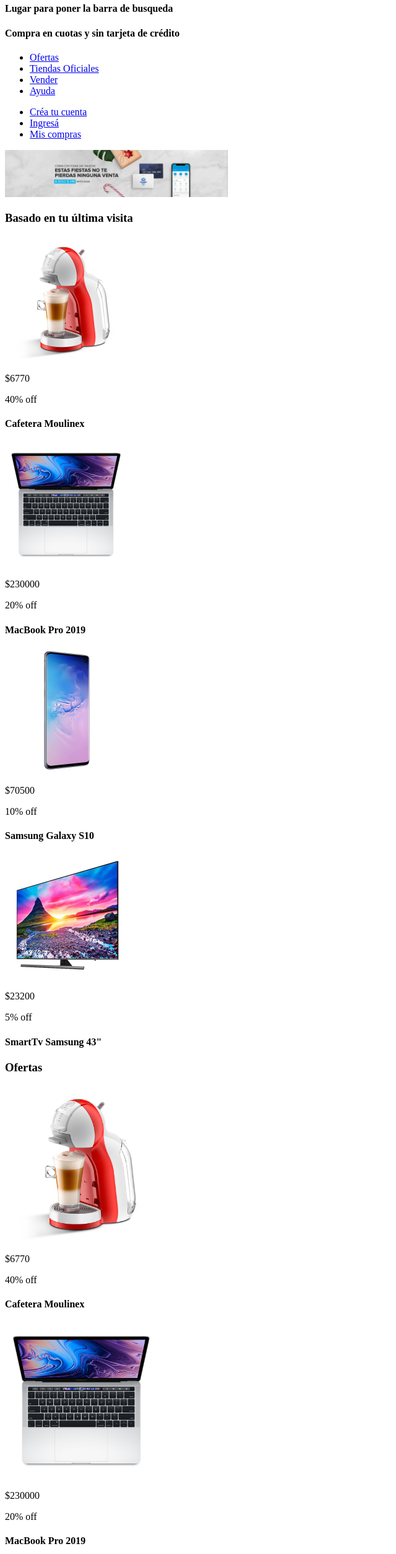
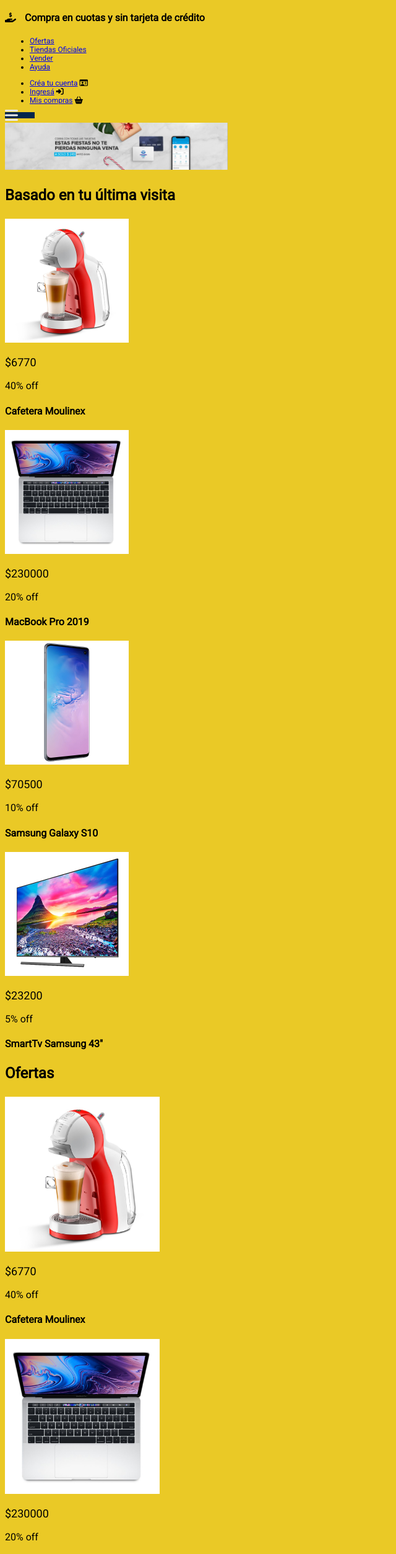
Before and after one commit to javierjazmin/Mercado-Liebre, a website: page views/home.html in a window 1280 px wide. Shown: the part 106-2614 px from the top of the page at 62% size, without its empty margins (0-640 px from the left). Drawn offline with Linux system fonts and the light colour scheme.

Commit message:
agregando estilos

```diff
--- /dev/null
+++ b/public/css/styles.css
@@ -0,0 +1,41 @@
+body{
+    font-family: 'Roboto', sans-serif;
+    background-color: #EAC926;
+    font-size: 12px;
+
+}
+h3{
+    font-size: 24px;
+}
+h4{
+    font-size: 16px;
+}
+.precio{
+    font-size: 18px;
+}
+.descuentos{
+    font-size: 16px;
+}
+
+.burger-menu{
+    text-align: center;
+}
+
+.fa-bars{
+            color: #ebebeb;
+            background-color: #03264C;
+            font-size: 24px;
+
+}
+footer{
+        background-color: #ebebeb;
+        text-align: center;
+        line-height: 10px;
+}
+.fa-solid{
+        width: 2em;
+    line-height: 10px;
+}
+h5{
+    text-align: left;
+}
--- a/views/home.html
+++ b/views/home.html
@@ -4,13 +4,17 @@
     <meta charset="UTF-8">
     <meta http-equiv="X-UA-Compatible" content="IE=edge">
     <meta name="viewport" content="width=device-width, initial-scale=1.0">
-    <title></title>
+    <title>Bienvenidos a Mercado Liebre</title>
+    <link rel="preconnect" href="https://fonts.gstatic.com" crossorigin>
+    <link href="https://fonts.googleapis.com/css2?family=Roboto&display=swap" rel="stylesheet">
+    <script src="https://kit.fontawesome.com/2f25f6db56.js" crossorigin="anonymous"></script>
+    <link rel = "stylesheet" href ="/css/styles.css">
 </head>
 <body>
     <header>
-        <div><img src="/images/logo-mercado-liebre.svg" width="300" alt="logo ml"></div>
+        <div><img src="/images/logo-mercado-liebre.svg" width="200" alt="logo ml"></div>
         <h4>Lugar para poner la barra de busqueda</h4>
-        <h4>Compra en cuotas y sin tarjeta de crédito</h4>
+        <h4><i class="fa-solid fa-hand-holding-dollar"></i>Compra en cuotas y sin tarjeta de crédito</h4>
         <nav>
             <ul>
                 <li><a href="#">Ofertas</a></li>
@@ -19,11 +23,18 @@
                 <li><a href="#">Ayuda</a></li>
             </ul>
             <ul>
-                <li><a href="#">Créa tu cuenta</a></li>
-                <li><a href="#">Ingresá</a></li>
-                <li><a href="#">Mis compras</a></li>
+                <li><a href="#">Créa tu cuenta</a> <i id = "icon" class="fa-regular fa-id-card"></i></li>
+                <li><a href="#">Ingresá</a> <i id = "icon" class="fa-solid fa-right-to-bracket"></i></li>
+                <li><a href="#">Mis compras</a> <i id = "icon" class="fa-solid fa-basket-shopping"></i></li>
             </ul>
         </nav>
+
+        <div>
+        <nav class = "burger-menu"></nav>
+            <i class="fa-solid fa-bars"></i>
+        </div>
+
+
     </header>
     <main>
         <section>
@@ -33,26 +44,26 @@
         <h3>Basado en tu última visita</h3>
         <article>
             <img src="/images/img-cafetera-moulinex.jpg" width = "200" alt="foto cafetera">
-            <p>$6770</p>
-            <p>40% off</p>
+            <p class="precio">$6770</p>
+            <p class="descuentos">40% off</p>
             <h4>Cafetera Moulinex</h4>
         </article>
         <article>
             <img src="/images/img-macbook-pro-2019.jpg" width = "200" alt="foto MacBook">
-            <p>$230000</p>
-            <p>20% off</p>
+            <p class="precio">$230000</pclass></p>
+            <p class="descuentos">20% off</p>
             <h4>MacBook Pro 2019</h4>
         </article>
         <article>
             <img src="/images/img-samsung-galaxy-s10.jpg" width = "200" alt="foto S10">
-            <p>$70500</p>
-            <p>10% off</p>
+            <p class="precio">$70500</p>
+            <p class="descuentos">10% off</p>
             <h4>Samsung Galaxy S10</h4>
         </article>
         <article>
             <img src="/images/img-tv-samsung-smart.jpg" width = "200" alt="foto TV">
-            <p>$23200</p>
-            <p>5% off</p>
+            <p class="precio">$23200</p>
+            <p class="descuentos">5% off</p>
             <h4>SmartTv Samsung 43"</h4>
         </article>
 
@@ -61,26 +72,26 @@
         <h3>Ofertas</h3>
         <article>
             <img src="/images/img-cafetera-moulinex.jpg" width = "250" alt="foto cafetera">
-            <p>$6770</p>
-            <p>40% off</p>
+            <p class="precio">$6770</p>
+            <p class="descuentos">40% off</p>
             <h4>Cafetera Moulinex</h4>
         </article>
         <article>
             <img src="/images/img-macbook-pro-2019.jpg" width = "250" alt="foto MacBook">
-            <p>$230000</p>
-            <p>20% off</p>
+            <p class="precio">$230000</p>
+            <p  class="descuentos">20% off</p>
             <h4>MacBook Pro 2019</h4>
         </article>
         <article>
             <img src="/images/img-samsung-galaxy-s10.jpg" width = "250" alt="foto S10">
-            <p>$70500</p>
-            <p>10% off</p>
+            <p class="precio">$70500</p>
+            <p  class="descuentos">10% off</p>
             <h4>Samsung Galaxy S10</h4>
         </article>
         <article>
             <img src="/images/img-tv-samsung-smart.jpg" width = "250" alt="foto TV">
-            <p>$23200</p>
-            <p>5% off</p>
+            <p class="precio">$23200</p>
+            <p  class="descuentos">5% off</p>
             <h4>SmartTv Samsung 43"</h4>
         </article>
 
@@ -89,6 +100,9 @@
 
     <footer>
         <section>
+
+
+            <i class="fa-solid fa-credit-card"></i>
             <h4>Pagá con tarjeta o en efectivo</h4>
             <p>Con Mercado Liebre Cash, tenés cuotas sin
                 interés con tarjeta o efectivo en
@@ -96,6 +110,7 @@
             </p>
         </section>
         <section>
+            <i class="fa-solid fa-gift"></i>
             <h4>Envio gratis desde los $2500</h4>
             <p>Solo por estar registrado en Mercado Liebre
                 tenes envios gratis en miles de productos. Es
@@ -103,6 +118,7 @@
             </p>
         </section>
         <section>
+            <i class="fa-solid fa-user-shield"></i>
             <h4>Seguridad de principio a fin</h4>
             <p>¿No te gusta? ¡Devolvelo! En Mercado Liebre
                 no hay nada que no puedas hacer porque estás
```
Also changed, not shown: 1 other file.
